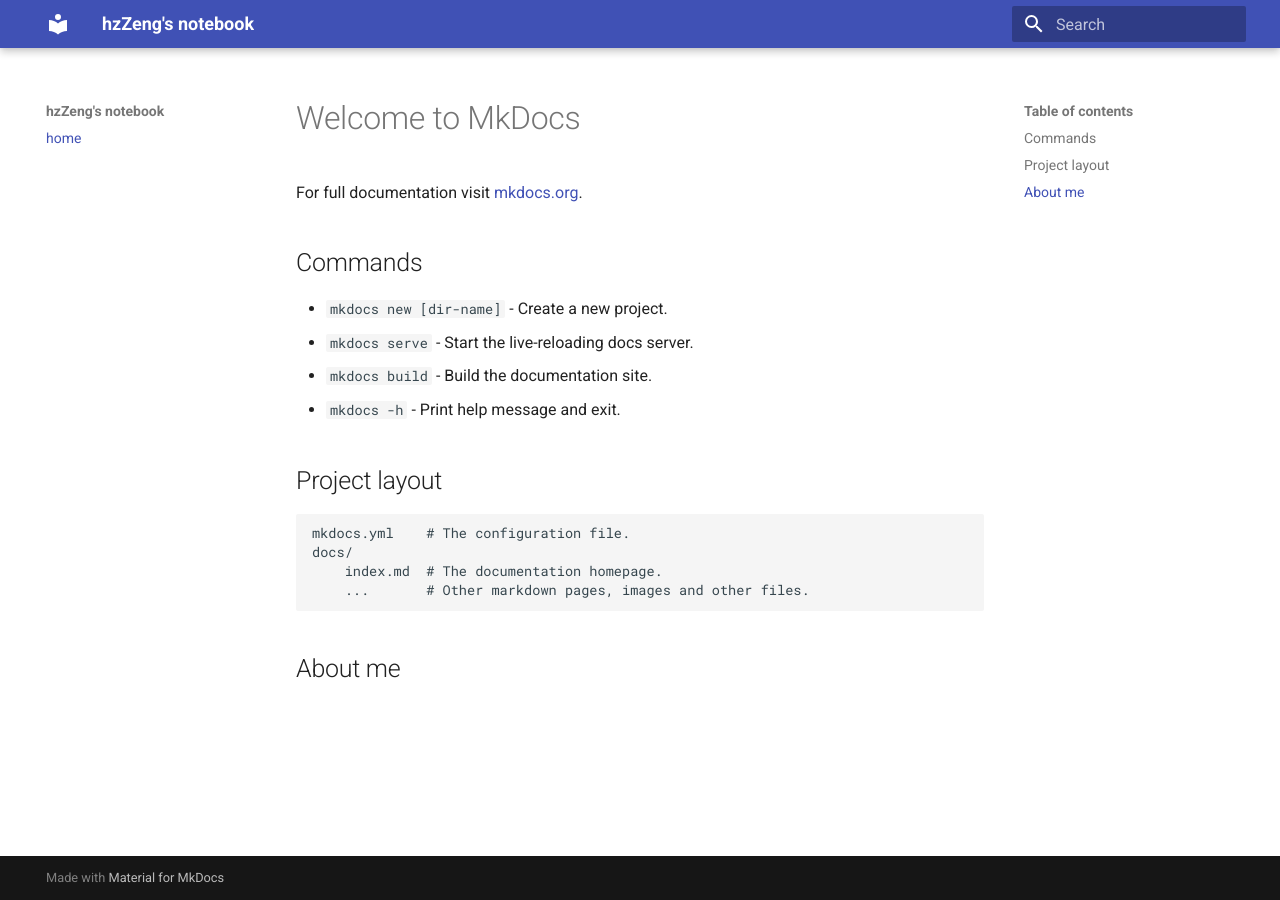
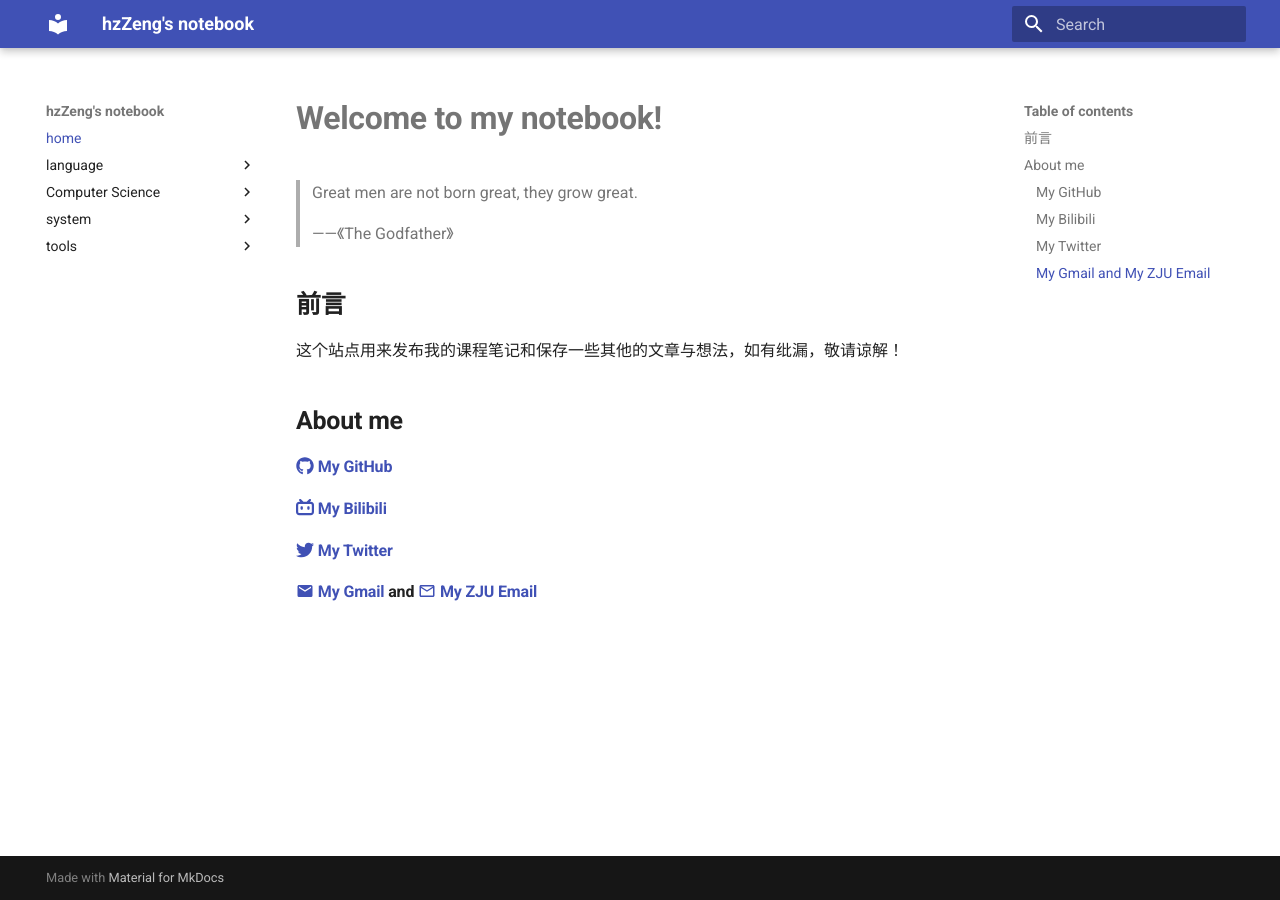
Before and after one commit to zhz235/zhznote, an MkDocs documentation site: the page built from docs/index.md, in a window 1280 px wide. Built offline with MkDocs 1.6.1 and Material for MkDocs 9.7.7, drawn with Linux system fonts in a browser that asks for light colours.

Commit message:
修改了框架

```diff
--- a/docs/index.md
+++ b/docs/index.md
@@ -1,19 +1,11 @@
-# Welcome to MkDocs
+# **Welcome to my notebook!**
+> Great men are not born great, they grow great.
 
-For full documentation visit [mkdocs.org](https://www.mkdocs.org).
-
-## Commands
-
-* `mkdocs new [dir-name]` - Create a new project.
-* `mkdocs serve` - Start the live-reloading docs server.
-* `mkdocs build` - Build the documentation site.
-* `mkdocs -h` - Print help message and exit.
-
-## Project layout
-
-    mkdocs.yml    # The configuration file.
-    docs/
-        index.md  # The documentation homepage.
-        ...       # Other markdown pages, images and other files.
-
-## About me
+> ——《The Godfather》
+## **前言**
+这个站点用来发布我的课程笔记和保存一些其他的文章与想法，如有纰漏，敬请谅解！
+## **About me**
+#### [:fontawesome-brands-github:](https://github.com/zhz235) [My GitHub](https://github.com/zhz235)
+#### [:fontawesome-brands-bilibili:](https://space.bilibili.com/401301920?spm_id_from=333.1007.0.0) [My Bilibili](https://space.bilibili.com/401301920?spm_id_from=333.1007.0.0)
+#### [:fontawesome-brands-twitter:](https://x.com/haozhezeng) [My Twitter](https://x.com/haozhezeng)
+#### [:material-email:](mailto:haozhezeng75@gmail.com) [My Gmail](mailto:haozhezeng75@gmail.com) and  [:material-email-outline:](mailto:3230104982@zju.edu.cn) [My ZJU Email](mailto:3230104982@zju.edu.cn)
--- a/mkdocs.yml
+++ b/mkdocs.yml
@@ -2,6 +2,21 @@
 
 theme:
   name: material
+#图标和表情扩展
+markdown_extensions:
+  - pymdownx.emoji:
+      emoji_index: !!python/name:material.extensions.emoji.twemoji
+      emoji_generator: !!python/name:material.extensions.emoji.to_svg
 
 nav:
   - home: index.md
+  - language:
+    - C: language/_c.md
+    - python: language/_python.md
+    - matlab: language/_matlab.md
+  - Computer Science:
+    - FDS: cs/fds.md
+  - system:
+    - system1: system/system1.md
+  - tools:
+    - git: tools/_git.md
```
Also changed, not shown: docs/cs/fds.md (added, +1 -0 lines), docs/language/_c.md (added, +1 -0 lines), docs/language/_matlab.md (added, +1 -0 lines), docs/language/_python.md (added, +1 -0 lines), docs/system/system1.md (added, +1 -0 lines), docs/tools/_git.md (added, +1 -0 lines).
